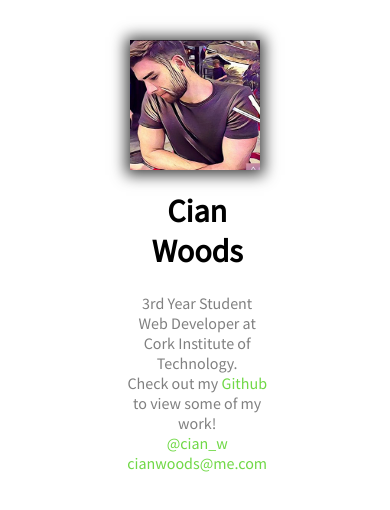
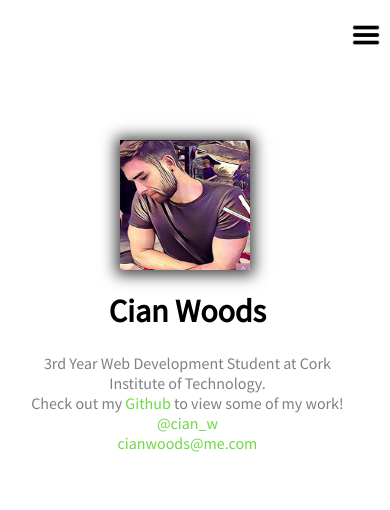
Before and after one commit to cian-w/CianWoods.com, a plain HTML site: page index.html in a window 390 px wide. Drawn offline with nearby package versions, Linux system fonts and the light colour scheme.

Commit message:
hamburger menu

```diff
--- a/home.css
+++ b/home.css
@@ -1,5 +1,12 @@
 body {
 background-color:#FFFFFF;
+}
+
+#menu {
+  position: absolute;
+  top: 20px;
+  left: 95%;
+  cursor: pointer;
 }
 
 ul  {
@@ -60,15 +67,24 @@ h1 {
 /* Style for mobile */
 
 @media screen and (max-width : 768px) {
+  #menu {
+    position: absolute;
+    top: 20px;
+    left: 90%;
+  }
+
   #card {
     position: absolute;
-    left: 30%;
+    top: 300px;
+    left: 5%;
     text-align: center;
+    width: 90%;
   }
 
   #profiler {
     position: relative;
     top: -160px;
+    left: -10px;
   }
 
   #bio {
--- a/index.html
+++ b/index.html
@@ -8,6 +8,9 @@
 </head>
 
   <body>
+    <div id='menu'>
+      <img src='hamburger.png' alt='menu' height='30px' width='30px'>
+    </div>
     <!--<ul>
       <li><a href='#'>Home</a></li>
       <li><a href='#'>Projects</a></li>
@@ -21,7 +24,7 @@
       </div>
       <div id='bio'>
         <h1>Cian Woods</h1>
-        <p>3rd Year Student Web Developer at Cork Institute of Technology.<br>
+        <p>3rd Year Web Development Student at Cork Institute of Technology.<br>
           Check out my <a href='http://www.github.com/cian-w'>Github</a> to view some
           of my work!<br>
           <a href='http://www.twitter.com/cian_w'>@cian_w</a><br>
```
Also changed, not shown: hamburger.png (added).
